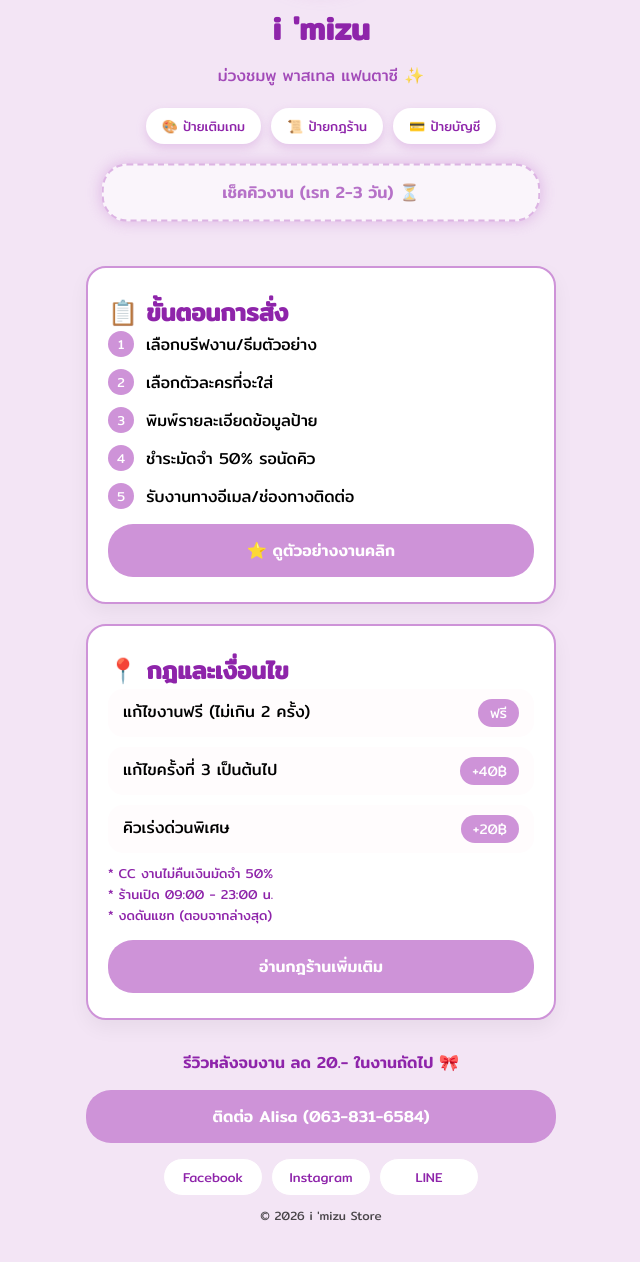
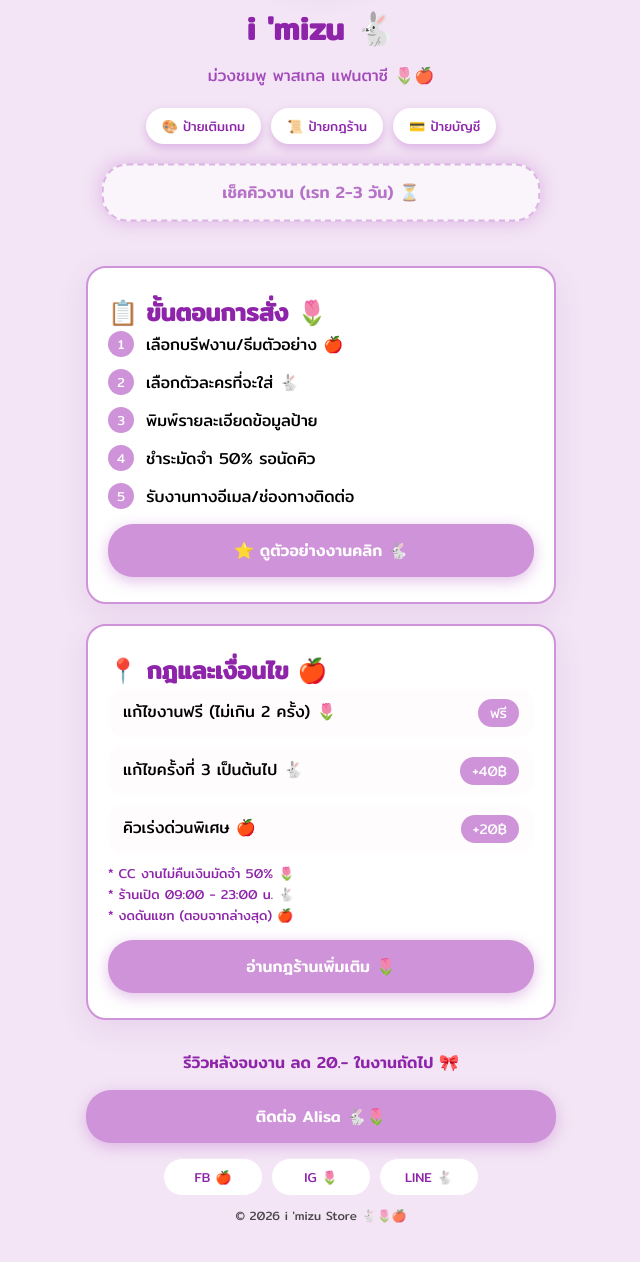
Before and after one commit to tummy2549/I-mizu, a plain HTML site: page index.html in a window 1280 px wide. Shown: the part 212-1474 px from the top of the page, without its empty margins (319-959 px from the left). Drawn offline with Linux system fonts and the light colour scheme.

Commit message:
Update index.html

```diff
--- a/index.html
+++ b/index.html
@@ -3,18 +3,17 @@
 <head>
 <meta charset="UTF-8">
 <meta name="viewport" content="width=device-width, initial-scale=1.0">
-<title>i 'mizu - Official Store</title>
+<title>i 'mizu - Official Store 🐇</title>
 
 <link href="https://fonts.googleapis.com/css2?family=Mitr:wght@300;400;500&display=swap" rel="stylesheet">
 
 <style>
 :root{
-/* ปรับโทนสีเป็น ม่วง-ชมพู พาสเทล ตามบรีฟลูกค้า */
 --bg:#F3E5F5;
 --main:#CE93D8;
 --dark:#8E24AA;
 --white:#FFFFFF;
---glow:rgba(206,147,216,0.4);
+--glow:rgba(206,147,216,0.6); /* เพิ่มความสว่างฟุ้ง */
 }
 
 *{margin:0;padding:0;box-sizing:border-box;font-family:'Mitr',sans-serif;}
@@ -23,12 +22,35 @@ body{
 background:var(--bg);
 display:flex;
 justify-content:center;
+overflow-x: hidden; /* ป้องกันอิโมจิพื้นหลังล้น */
+position: relative;
+}
+
+/* --- NEW: พื้นหลังฟุ้งๆ (Background Floating Emojis) --- */
+body::before {
+content: '🐇 🌷 🍎 🐇 🌷 🍎';
+position: fixed;
+top: 0; left: 0; width: 100%; height: 100%;
+font-size: 24px;
+display: flex;
+flex-wrap: wrap;
+gap: 100px;
+opacity: 0.15;
+z-index: -1;
+animation: floatBG 20s linear infinite;
+}
+
+@keyframes floatBG {
+from { transform: translateY(0); }
+to { transform: translateY(-100px); }
 }
 
 .container{
 max-width:500px;
 width:100%;
 padding:20px 15px 40px;
+position: relative;
+z-index: 1;
 }
 
 .section{
@@ -36,19 +58,28 @@ background:var(--white);
 border-radius:20px;
 padding:25px 20px;
 margin-bottom:20px;
-box-shadow:0 8px 20px rgba(0,0,0,0.05);
+box-shadow:0 8px 30px rgba(142, 36, 170, 0.1); /* ปรับเงาให้เป็นโทนม่วงฟุ้ง */
 border:2px solid var(--main);
 }
 
 h1,h2,h3{color:var(--dark);}
 .center{text-align:center;}
 
-.logo{
+/* --- LOGO: เพิ่มความฟุ้งรอบโลโก้ --- */
+.logo {
 width:150px;height:150px;
 border-radius:50%;
 overflow:hidden;
 margin:0 auto 20px;
-box-shadow:0 6px 20px var(--glow);
+box-shadow: 0 0 25px var(--glow), 0 0 50px rgba(255,255,255,0.8);
+border: 4px white solid;
+position: relative;
+animation: logoGlow 3s infinite alternate;
+}
+
+@keyframes logoGlow {
+from { box-shadow: 0 0 15px var(--glow); }
+to { box-shadow: 0 0 35px var(--main), 0 0 10px white; }
 }
 
 .logo img{width:100%;height:100%;object-fit:cover;}
@@ -81,9 +112,7 @@ font-weight:500;
 transition: all 0.3s ease;
 }
 
-/* --- ANIMATIONS --- */
-
-/* 1. ปุ่มเช็คคิวงานกระพริบ (Blinking) */
+/* --- ANIMATIONS: ปุ่มกระพริบและสั่น --- */
 .btn-outline{
 background:#fff;
 border:2px dashed var(--main);
@@ -93,11 +122,10 @@ animation: blink-status 2s infinite ease-in-out;
 
 @keyframes blink-status {
 0% { opacity: 1; box-shadow: 0 0 0px var(--glow); }
-50% { opacity: 0.6; box-shadow: 0 0 15px var(--main); transform: scale(1.02); }
+50% { opacity: 0.6; box-shadow: 0 0 20px var(--main); transform: scale(1.02); }
 100% { opacity: 1; box-shadow: 0 0 0px var(--glow); }
 }
 
-/* 2. ปุ่มสั่นตอนกด (Shake on click/active) */
 .btn:active {
 animation: shake-btn 0.3s ease-in-out;
 }
@@ -110,11 +138,10 @@ animation: shake-btn 0.3s ease-in-out;
 100% { transform: translateX(0); }
 }
 
-/* ------------------ */
-
 .btn-main{
 background:var(--main);
 color:#fff;
+box-shadow: 0 4px 15px var(--glow);
 }
 
 .step{
@@ -190,9 +217,9 @@ border:1px solid #f3e5f5;
 <img src="att.ludVxzgARDuIT8UH2-Ap4VAE5Hh3LLnqLwb0Uq9i3i4.png.jpeg" alt="i 'mizu logo">
 </div>
 
-<h1>i 'mizu</h1>
+<h1>i 'mizu 🐇</h1>
 <p style="color:var(--dark);opacity:.8;margin:10px 0 20px;">
-ม่วงชมพู พาสเทล แฟนตาซี ✨
+ม่วงชมพู พาสเทล แฟนตาซี 🌷🍎
 </p>
 
 <div class="badges">
@@ -207,44 +234,44 @@ border:1px solid #f3e5f5;
 </div>
 
 <div class="section">
-<h2>📋 ขั้นตอนการสั่ง</h2>
+<h2>📋 ขั้นตอนการสั่ง 🌷</h2>
 
-<div class="step"><div class="step-num">1</div><div>เลือกบรีฟงาน/ธีมตัวอย่าง</div></div>
-<div class="step"><div class="step-num">2</div><div>เลือกตัวละครที่จะใส่</div></div>
+<div class="step"><div class="step-num">1</div><div>เลือกบรีฟงาน/ธีมตัวอย่าง 🍎</div></div>
+<div class="step"><div class="step-num">2</div><div>เลือกตัวละครที่จะใส่ 🐇</div></div>
 <div class="step"><div class="step-num">3</div><div>พิมพ์รายละเอียดข้อมูลป้าย</div></div>
 <div class="step"><div class="step-num">4</div><div>ชำระมัดจำ 50% รอนัดคิว</div></div>
 <div class="step"><div class="step-num">5</div><div>รับงานทางอีเมล/ช่องทางติดต่อ</div></div>
 
-<a href="#" class="btn btn-main">⭐️ ดูตัวอย่างงานคลิก</a>
+<a href="#" class="btn btn-main">⭐️ ดูตัวอย่างงานคลิก 🐇</a>
 </div>
 
 <div class="section">
-<h2>📍 กฎและเงื่อนไข</h2>
+<h2>📍 กฎและเงื่อนไข 🍎</h2>
 
-<div class="price-row"><span>แก้ไขงานฟรี (ไม่เกิน 2 ครั้ง)</span><span class="price-tag">ฟรี</span></div>
-<div class="price-row"><span>แก้ไขครั้งที่ 3 เป็นต้นไป</span><span class="price-tag">+40฿</span></div>
-<div class="price-row"><span>คิวเร่งด่วนพิเศษ</span><span class="price-tag">+20฿</span></div>
+<div class="price-row"><span>แก้ไขงานฟรี (ไม่เกิน 2 ครั้ง) 🌷</span><span class="price-tag">ฟรี</span></div>
+<div class="price-row"><span>แก้ไขครั้งที่ 3 เป็นต้นไป 🐇</span><span class="price-tag">+40฿</span></div>
+<div class="price-row"><span>คิวเร่งด่วนพิเศษ 🍎</span><span class="price-tag">+20฿</span></div>
 <div style="font-size: 13px; color: var(--dark); margin-top: 10px; line-height: 1.6;">
-    * CC งานไม่คืนเงินมัดจำ 50%<br>
-    * ร้านเปิด 09:00 - 23:00 น.<br>
-    * งดดันแชท (ตอบจากล่างสุด)
+    * CC งานไม่คืนเงินมัดจำ 50% 🌷<br>
+    * ร้านเปิด 09:00 - 23:00 น. 🐇<br>
+    * งดดันแชท (ตอบจากล่างสุด) 🍎
 </div>
 
-<a href="#" class="btn btn-main">อ่านกฎร้านเพิ่มเติม</a>
+<a href="#" class="btn btn-main">อ่านกฎร้านเพิ่มเติม 🌷</a>
 </div>
 
 <div class="footer">
 <p style="margin-bottom: 10px; color: var(--dark); font-weight: 500;">รีวิวหลังจบงาน ลด 20.- ในงานถัดไป 🎀</p>
-<a href="tel:0638316584" class="btn btn-main">ติดต่อ Alisa (063-831-6584)</a>
+<a href="tel:0638316584" class="btn btn-main">ติดต่อ Alisa 🐇🌷</a>
 
 <div class="socials">
-<a href="#">Facebook</a>
-<a href="#">Instagram</a>
-<a href="#">LINE</a>
+<a href="#">FB 🍎</a>
+<a href="#">IG 🌷</a>
+<a href="#">LINE 🐇</a>
 </div>
 
 <p class="small">
-© 2026 i 'mizu Store
+© 2026 i 'mizu Store 🐇🌷🍎
 </p>
 </div>
 
```
